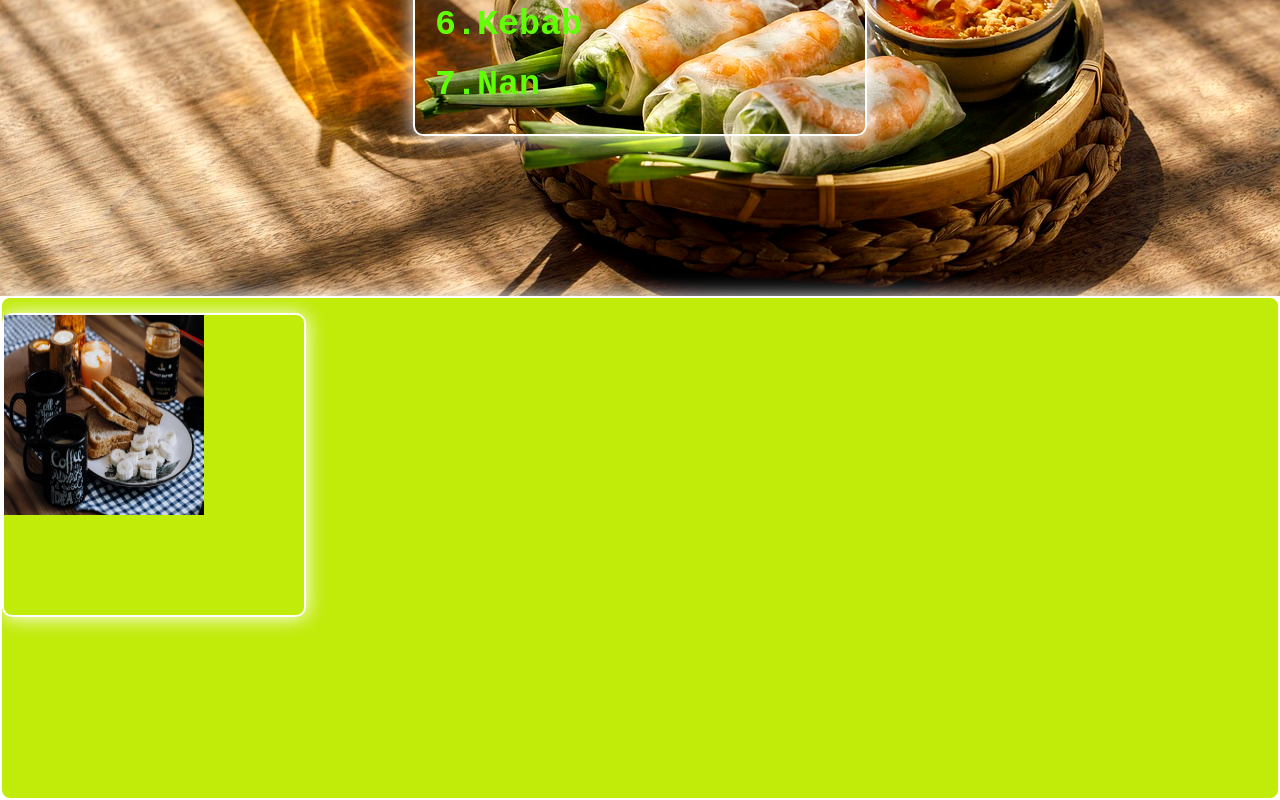
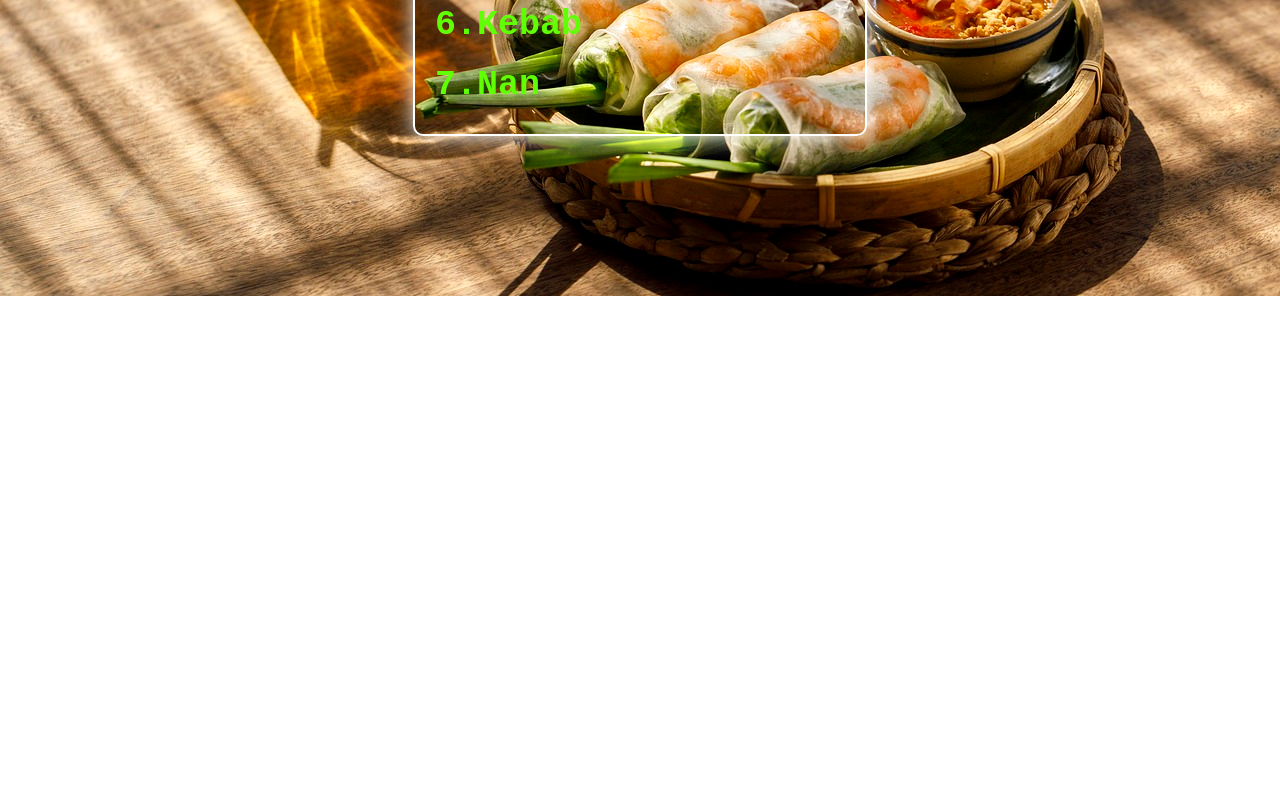
Before and after one commit to sultanahamedlinkon/first-repo, a plain HTML site: page index.html in a window 1280 px wide. Shown: the part 610-1410 px from the top of the page. After the commit the page ends 906 px from the top, so only its background shows below. Drawn offline with Linux system fonts and the light colour scheme.

```diff
--- a/index.html
+++ b/index.html
@@ -31,14 +31,5 @@
   </ul>
  </div>
  </section>
- <div id="parent">
- <img
- </div>
- <div class="image">
- <img class="photo" src="/image/mug.jpg">
-
-
- </div>
-</div>
 </body>
 </html>
--- a/style.css
+++ b/style.css
@@ -87,16 +87,3 @@ div ul {
   list-style-position: inside;
   font-weight: bold;
 }
-#parent{
-  background-color: rgb(193, 235, 9);
-  height:500px;
-  width: auto;
-}
-.image{
-  height: 300px;
-  width: 300px;
-}
-.photo{
-  height: 200px;
-  width: 200px;
-}
```
